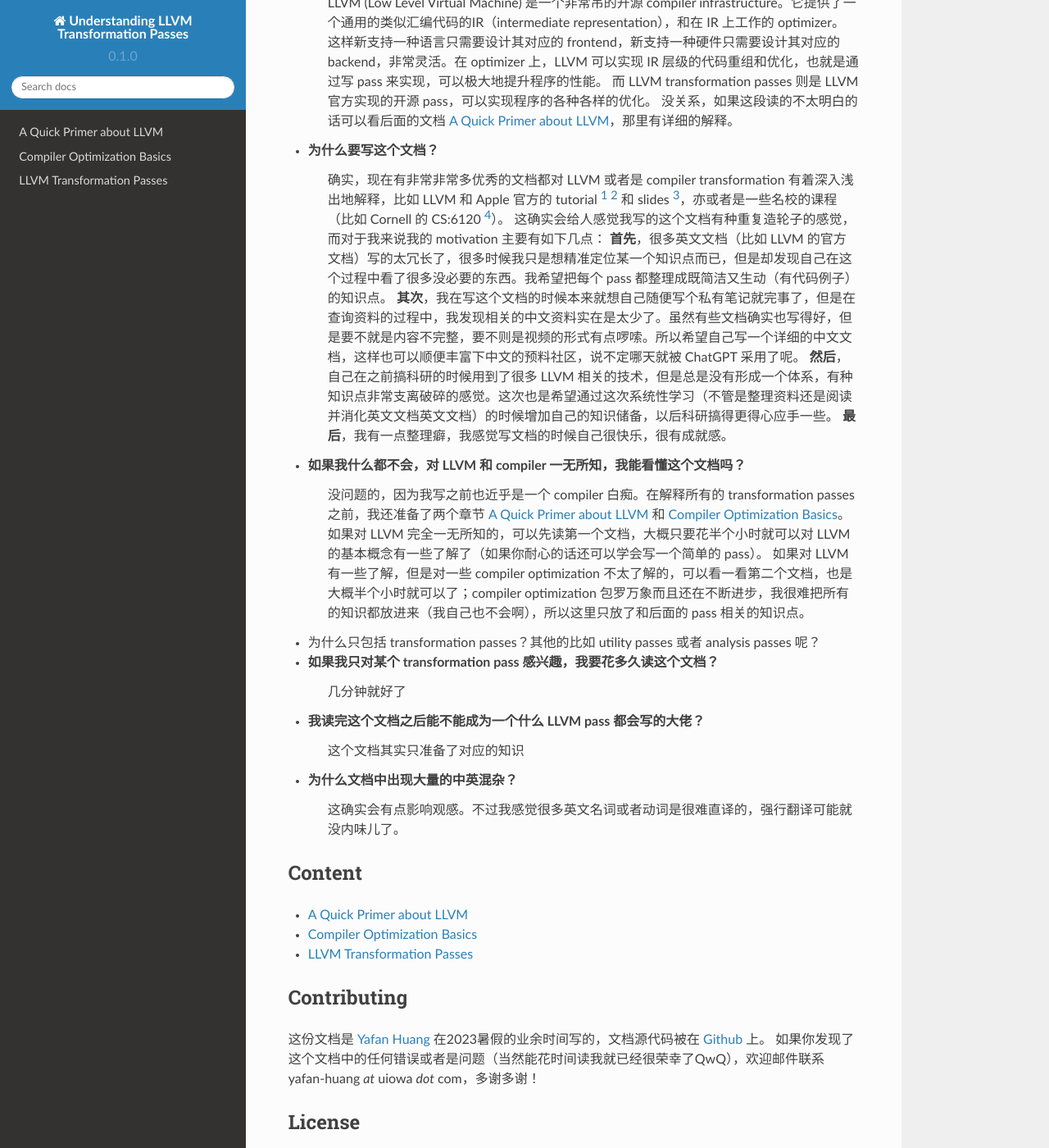
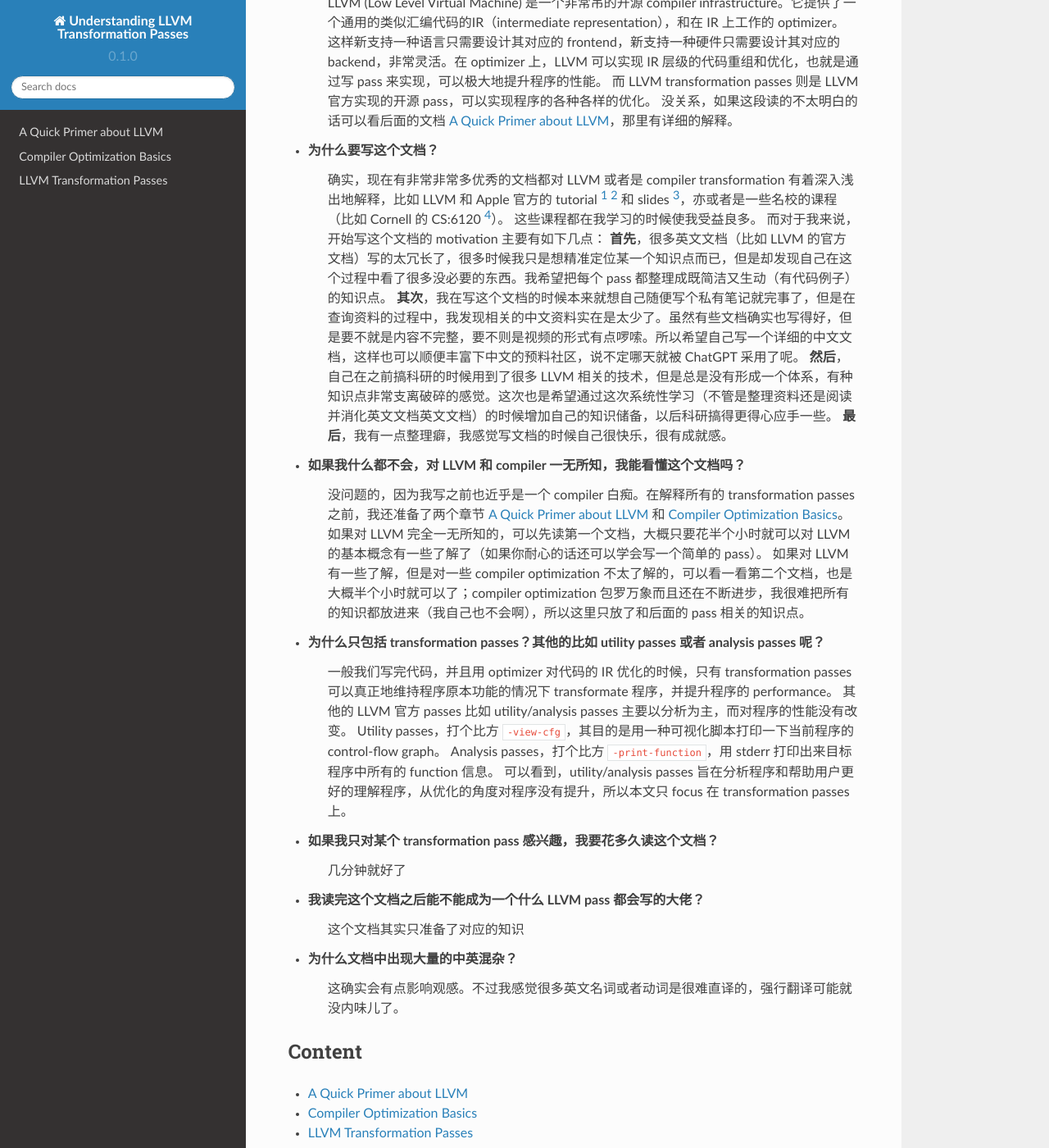
Before and after one commit to hyfshishen/understanding-llvm-transformation-passes, a Sphinx documentation site: the page built from docs/source/index.rst, in a window 1280 px wide and 1400 px high, scrolled down 404 px. Shown: the whole window at 82% size. Built offline with Sphinx 7.4.7 and the Read the Docs theme 2.0.0, drawn with Linux system fonts in a browser that asks for light colours.

Commit message:
updating

```diff
--- a/docs/source/index.rst
+++ b/docs/source/index.rst
@@ -14,7 +14,8 @@
    没关系，如果这段读的不太明白的话可以看后面的文档 :doc:`LLVM-a-quick-primer/index`，那里有详细的解释。
 - 为什么要写这个文档？
    确实，现在有非常非常多优秀的文档都对 LLVM 或者是 compiler transformation 有着深入浅出地解释，比如 LLVM 和 Apple 官方的 tutorial [#ref1]_ [#ref2]_ 和 slides [#ref3]_，亦或者是一些名校的课程（比如 Cornell 的 CS:6120 [#ref4]_）。
-   这确实会给人感觉我写的这个文档有种重复造轮子的感觉，而对于我来说我的 motivation 主要有如下几点：
+   这些课程都在我学习的时候使我受益良多。
+   而对于我来说，开始写这个文档的 motivation 主要有如下几点：
    **首先**，很多英文文档（比如 LLVM 的官方文档）写的太冗长了，很多时候我只是想精准定位某一个知识点而已，但是却发现自己在这个过程中看了很多没必要的东西。我希望把每个 pass 都整理成既简洁又生动（有代码例子）的知识点。
    **其次**，我在写这个文档的时候本来就想自己随便写个私有笔记就完事了，但是在查询资料的过程中，我发现相关的中文资料实在是太少了。虽然有些文档确实也写得好，但是要不就是内容不完整，要不则是视频的形式有点啰嗦。所以希望自己写一个详细的中文文档，这样也可以顺便丰富下中文的预料社区，说不定哪天就被 ChatGPT 采用了呢。
    **然后**，自己在之前搞科研的时候用到了很多 LLVM 相关的技术，但是总是没有形成一个体系，有种知识点非常支离破碎的感觉。这次也是希望通过这次系统性学习（不管是整理资料还是阅读并消化英文文档英文文档）的时候增加自己的知识储备，以后科研搞得更得心应手一些。
@@ -24,7 +25,11 @@
    如果对 LLVM 完全一无所知的，可以先读第一个文档，大概只要花半个小时就可以对 LLVM 的基本概念有一些了解了（如果你耐心的话还可以学会写一个简单的 pass）。
    如果对 LLVM 有一些了解，但是对一些 compiler optimization 不太了解的，可以看一看第二个文档，也是大概半个小时就可以了；compiler optimization 包罗万象而且还在不断进步，我很难把所有的知识都放进来（我自己也不会啊），所以这里只放了和后面的 pass 相关的知识点。
 - 为什么只包括 transformation passes？其他的比如 utility passes 或者 analysis passes 呢？
-
+   一般我们写完代码，并且用 optimizer 对代码的 IR 优化的时候，只有 transformation passes 可以真正地维持程序原本功能的情况下 transformate 程序，并提升程序的 performance。
+   其他的 LLVM 官方 passes 比如 utility/analysis passes 主要以分析为主，而对程序的性能没有改变。
+   Utility passes，打个比方 ``-view-cfg``，其目的是用一种可视化脚本打印一下当前程序的 control-flow graph。
+   Analysis passes，打个比方 ``-print-function``，用 stderr 打印出来目标程序中所有的 function 信息。
+   可以看到，utility/analysis passes 旨在分析程序和帮助用户更好的理解程序，从优化的角度对程序没有提升，所以本文只 focus 在 transformation passes 上。
 - 如果我只对某个 transformation pass 感兴趣，我要花多久读这个文档？
    几分钟就好了
 - 我读完这个文档之后能不能成为一个什么 LLVM pass 都会写的大佬？
@@ -45,7 +50,7 @@
 Contributing
 --------
 这份文档是 `Yafan Huang <https://hyfshishen.github.io/>`_ 在2023暑假的业余时间写的，文档源代码被在 `Github <https://github.com/hyfshishen/understanding-llvm-transformation-passes>`__ 上。
-如果你发现了这个文档中的任何错误或者是问题（当然能花时间读我就已经很荣幸了QwQ），欢迎邮件联系 yafan-huang *at* uiowa *dot* com，多谢多谢！
+如果你发现了这个文档中的任何错误或者是问题（当然能花时间读我就已经很荣幸了QwQ），欢迎邮件联系 yafan-huang *at* uiowa *dot* edu，多谢多谢！
 
 License
 --------
```
